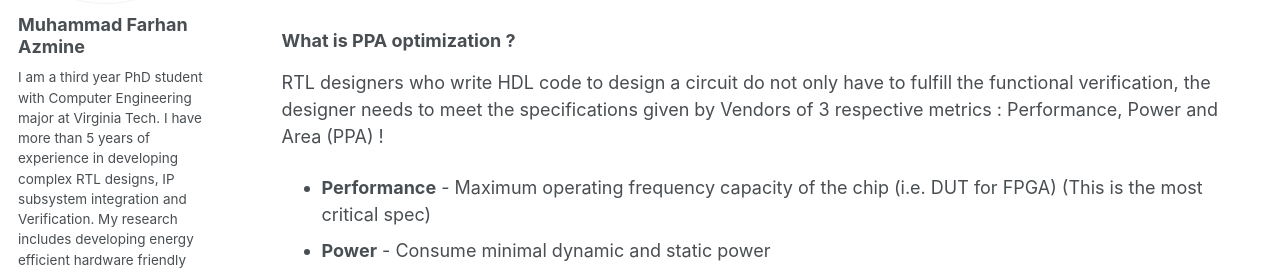
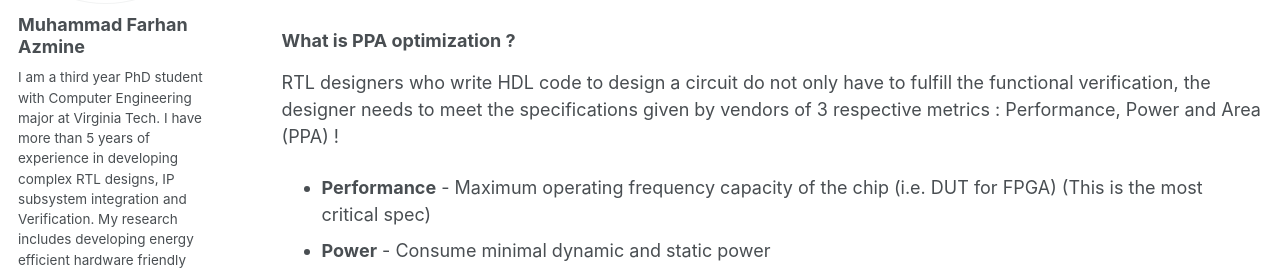
Before and after one commit to muhammadfarhan720/web-profile, a Jekyll site: the page built from blogs/PPA/PPA_FPGA_day01.html, in a window 1280 px wide and 900 px high. Shown: the part 236-508 px from the top of the window. Built offline with Jekyll 4.4.1, drawn with Linux system fonts in a browser that asks for light colours; some web fonts are replaced.

```diff
--- a/blogs/PPA/PPA_FPGA_day01.html
+++ b/blogs/PPA/PPA_FPGA_day01.html
@@ -11,7 +11,7 @@ title: "Example : PPA optimization on FPGA  "
   <div id="blog-content">
 
 <h3>What is PPA optimization ? </h3>
-<p>RTL designers who write HDL code to design a circuit do not only have to fulfill the functional verification, the designer needs to meet the specifications given by Vendors of 3 respective metrics : Performance, Power and Area (PPA) !</p>
+<p>RTL designers who write HDL code to design a circuit do not only have to fulfill the functional verification, the designer needs to meet the specifications given by vendors of 3 respective metrics : Performance, Power and Area (PPA) !</p>
 <ul>
   <li><strong>Performance</strong> - Maximum operating frequency capacity of the chip (i.e. DUT for FPGA) (This is the most critical spec)</li>
   <li><strong>Power</strong> - Consume minimal dynamic and static power</li>
```
